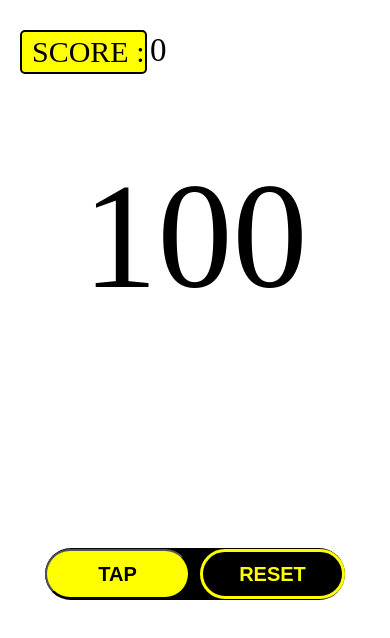
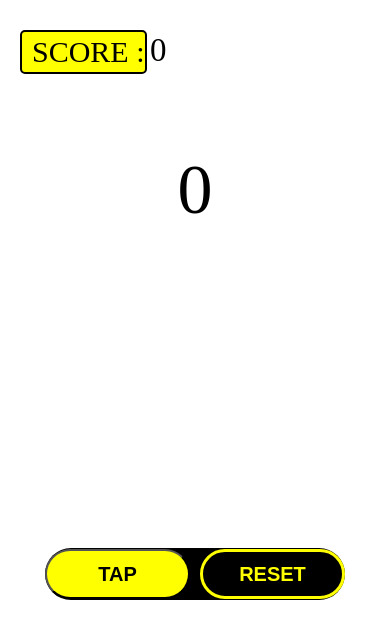
Before and after one commit to divyanshgotnochill/counter, a plain HTML site: page index.html in a window 390 px wide. Drawn offline with Linux system fonts and the light colour scheme.

Commit message:
adjustment 2

```diff
--- a/count.js
+++ b/count.js
@@ -6,7 +6,7 @@ const score = document.querySelector('.score');
 let savedScore = parseInt(localStorage.getItem('myNum') || 0);
 score.textContent = savedScore;
 
-let count = 100;
+let count = 0;
 counter.textContent = count;
 
 
--- a/style.css
+++ b/style.css
@@ -5,7 +5,7 @@
 
 .count-wrap{
     /* background-color: red; */
-    height: 500px;
+    height: auto;
     width: auto;
     position: relative;
     display: flex;
@@ -14,6 +14,8 @@
 
 .counter{
     margin-top: 150px;
+    height: auto;
+    width: auto;
     font-size: 150px;
     /* background-color: yellow; */
     display: flex;
@@ -88,6 +90,10 @@
         height: 600px;
     }
 
+    .counter{
+        font-size: 70px;
+    }
+
     .tapper{
         left: auto;
     }
```
